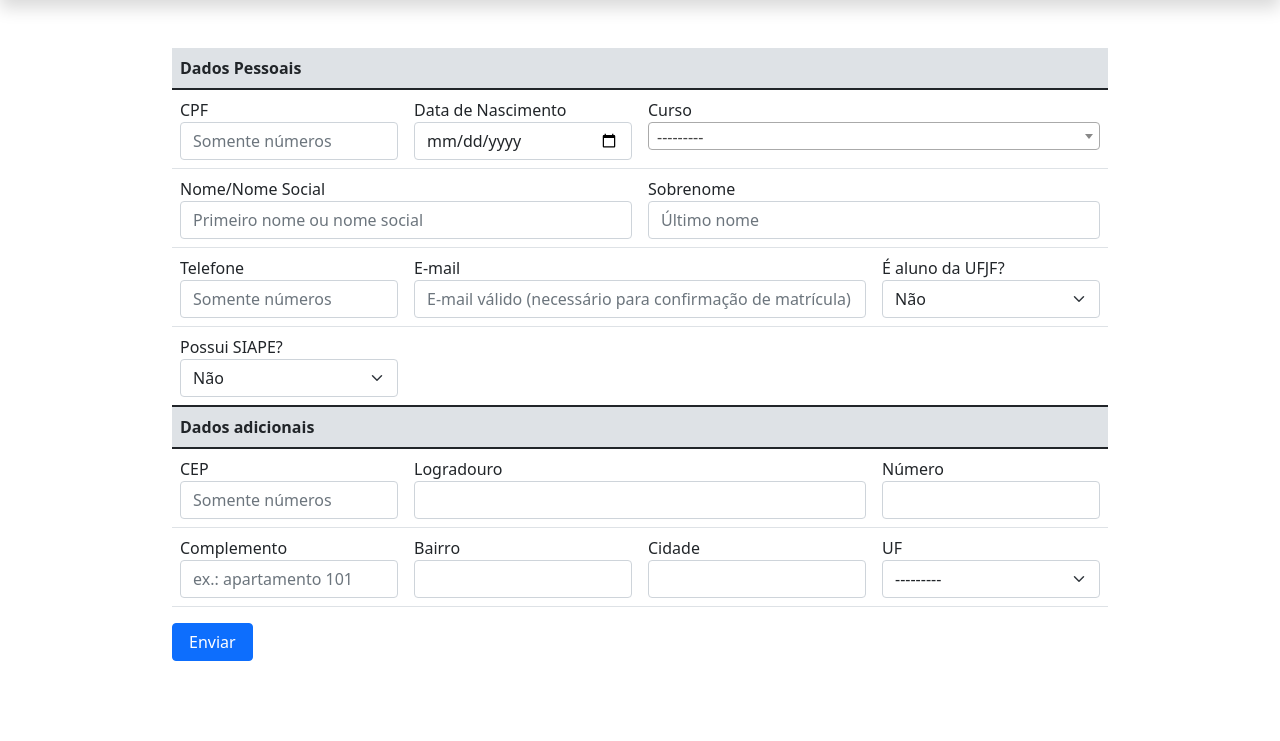
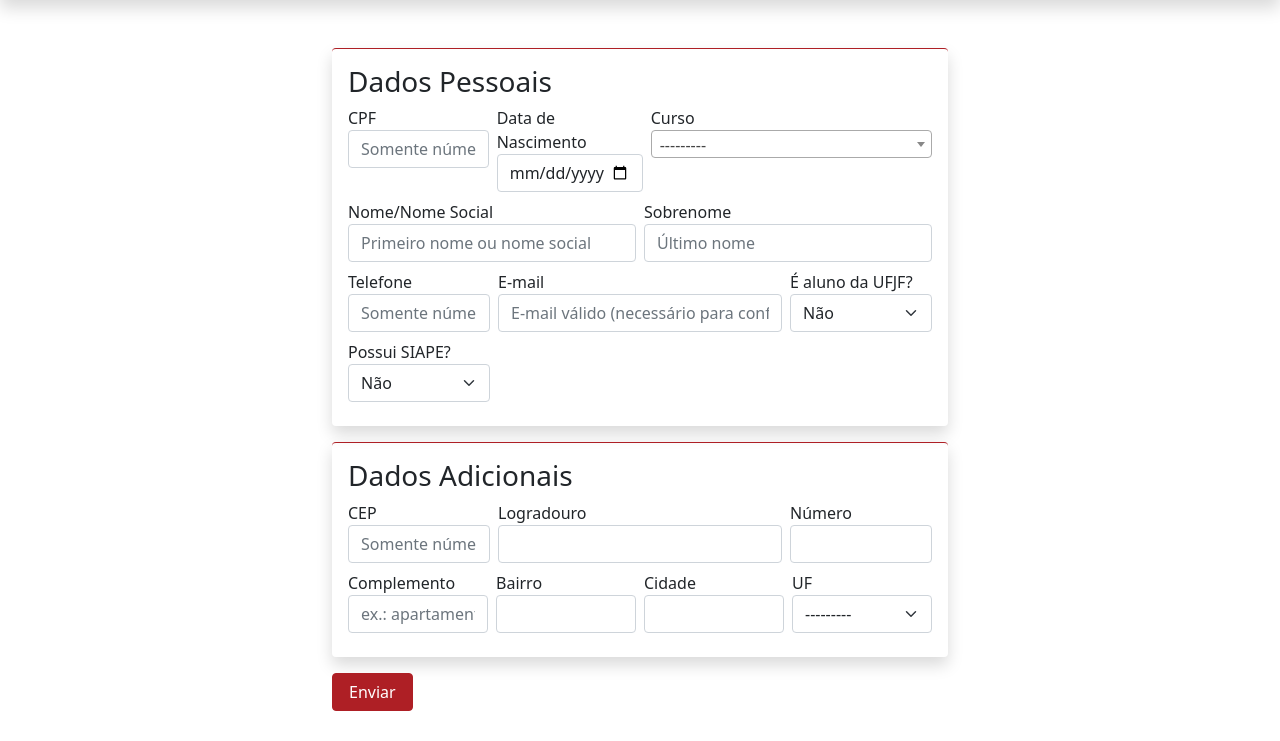
Before and after one commit to cead-ufjf-desenvolvimento/inscricoesMoodle, a Django app: page /inscricoes/ in a window 1280 px wide. Shown: the part 59-800 px from the top of the page. Run offline with Django 4.2, Linux system fonts and the light colour scheme; data that the repository does not hold is empty; parts of the project's set-up code (start-up, migrations or seed data) failed here and were passed over; some libraries are stand-ins or nearby versions.

Commit message:
Atualização no layout

```diff
--- a/src/FormApp/static/css/custom.css
+++ b/src/FormApp/static/css/custom.css
@@ -52,3 +52,18 @@ table input{
     opacity: 0;
     transition: transform 1s, opacity 1s;
 }
+
+.border-primary{
+    border-color:#ae1f25 !important
+}
+
+.btn-primary{
+    color:#fff;
+    background-color:#ae1f25;
+    border-color:#ae1f25;
+}
+
+.btn-primary:hover, .btn-primary:focus, .btn-primary:active{
+    background-color: #80181d;
+    border-color:#ae1f25;
+}
--- a/src/FormApp/templates/form_aluno.html
+++ b/src/FormApp/templates/form_aluno.html
@@ -4,7 +4,7 @@
 
 {% load custom_tags %}
 
-<div class="container mt-5 w-75">
+<div class="container mt-5 w-50">
     <form method="post" enctype="multipart/form-data">{% csrf_token %}
         {% if form.errors %}
             {% for field in form %}
@@ -16,52 +16,44 @@
             {% endfor %}
         {% endif %}
 
-        <table class="table">
-            <thead class="custom_thead">
-                <tr>
-                    <th colspan="12">Dados Pessoais</th>
-                </tr>
-            </thead>
-            <tbody>
-                <tr>
-                    <td class="w-25" colspan="3">{{form.cpf.label}}{{form.cpf}}</td>
-                    <td class="w-25" colspan="3">{{form.data_nascimento.label}}{{form.data_nascimento}}</td>
-                    <td class="w-50" colspan="6">{{form.curso.label}}{{form.curso}}</td>
-                </tr>
-                <tr>
-                    <td class="w-50" colspan="6">{{form.nome.label}}{{form.nome}}</td>
-                    <td class="w-50" colspan="6">{{form.sobrenome.label}}{{form.sobrenome}}</td>
-                </tr>
-                <tr>
-                    <td class="w-25" colspan="3">{{form.telefone.label}}{{form.telefone}}</td>
-                    <td class="w-50" colspan="6">{{form.email.label}}{{form.email}}</td>
-                    <td class="w-25" colspan="3">{{form.siga.label}}{{form.siga}}</td>
-                </tr>
-                <tr>
-                    <td class="w-25" colspan="3">{{form.possui_siape.label}}{{form.possui_siape}}</td>
-                    <td class="w-25" colspan="3"><span id="siape" style="display: none;">{{form.siape.label}}</span>{{form.siape}}</td>
-                    <td class="w-50" colspan="6"><span id="documentacao">{{form.documentacao.label}}{{form.documentacao}}</td>
-                </tr>
-            </body>
-            <thead class="custom_thead">
-                <tr>
-                    <th colspan="12">Dados adicionais</th>
-                </tr>
-            </thead>
-            <tbody>
-                <tr>
-                    <td class="w-25" colspan="3">{{form.cep.label}}{{form.cep}}</td>
-                    <td class="w-50" colspan="6">{{form.logradouro.label}}{{form.logradouro}}</td>
-                    <td class="w-25" colspan="3">{{form.numero.label}}{{form.numero}}</td>
-                </tr>
-                <tr>
-                    <td class="w-25" colspan="3">{{form.complemento.label}}{{form.complemento}}</td>
-                    <td class="w-25" colspan="3">{{form.bairro.label}}{{form.bairro}}</td>
-                    <td class="w-25" colspan="3">{{form.cidade.label}}{{form.cidade}}</td>
-                    <td class="w-25" colspan="3">{{form.uf.label}}{{form.uf}}</td>
-                </tr>
-            </tbody>
-        </table>
+        <div class="shadow p-3 border-top border-primary rounded mb-3">
+            <h3>Dados Pessoais</h3>
+            <div class="d-flex gap-2 mb-2">
+                <div class="w-25">{{form.cpf.label}}{{form.cpf}}</div>
+                <div class="w-25">{{form.data_nascimento.label}}{{form.data_nascimento}}</div>
+                <div class="w-50">{{form.curso.label}}{{form.curso}}</div>
+            </div>
+            <div class="d-flex gap-2 mb-2">
+                <div class="w-50" colspan="6">{{form.nome.label}}{{form.nome}}</div>
+                <div class="w-50" colspan="6">{{form.sobrenome.label}}{{form.sobrenome}}</div>
+            </div>
+            <div class="d-flex gap-2 mb-2">
+                <div class="w-25" colspan="3">{{form.telefone.label}}{{form.telefone}}</div>
+                <div class="w-50" colspan="6">{{form.email.label}}{{form.email}}</div>
+                <div class="w-25" colspan="3">{{form.siga.label}}{{form.siga}}</div>
+            </div>
+            <div class="d-flex gap-2 mb-2">
+                <div class="w-25" colspan="3">{{form.possui_siape.label}}{{form.possui_siape}}</div>
+                <div class="w-25" colspan="3"><span id="siape" style="display: none;">{{form.siape.label}}</span>{{form.siape}}</div>
+                <div class="w-50" colspan="6"><span id="documentacao">{{form.documentacao.label}}{{form.documentacao}}</div>
+            </div>
+        </div>
+
+        <div class="shadow p-3 border-top border-primary rounded mb-3">
+            <h3>Dados Adicionais</h3>
+
+            <div class="d-flex gap-2 mb-2">
+                <div class="w-25" colspan="3">{{form.cep.label}}{{form.cep}}</div>
+                <div class="w-50" colspan="6">{{form.logradouro.label}}{{form.logradouro}}</div>
+                <div class="w-25" colspan="3">{{form.numero.label}}{{form.numero}}</div>
+            </div>
+            <div class="d-flex gap-2 mb-2">
+                <div class="w-25" colspan="3">{{form.complemento.label}}{{form.complemento}}</div>
+                <div class="w-25" colspan="3">{{form.bairro.label}}{{form.bairro}}</div>
+                <div class="w-25" colspan="3">{{form.cidade.label}}{{form.cidade}}</div>
+                <div class="w-25" colspan="3">{{form.uf.label}}{{form.uf}}</div>
+            </div>
+        </div>
         <button type="submit" class="btn btn-primary px-3 mb-4">Enviar</button>
     </form>
 </div>
```
